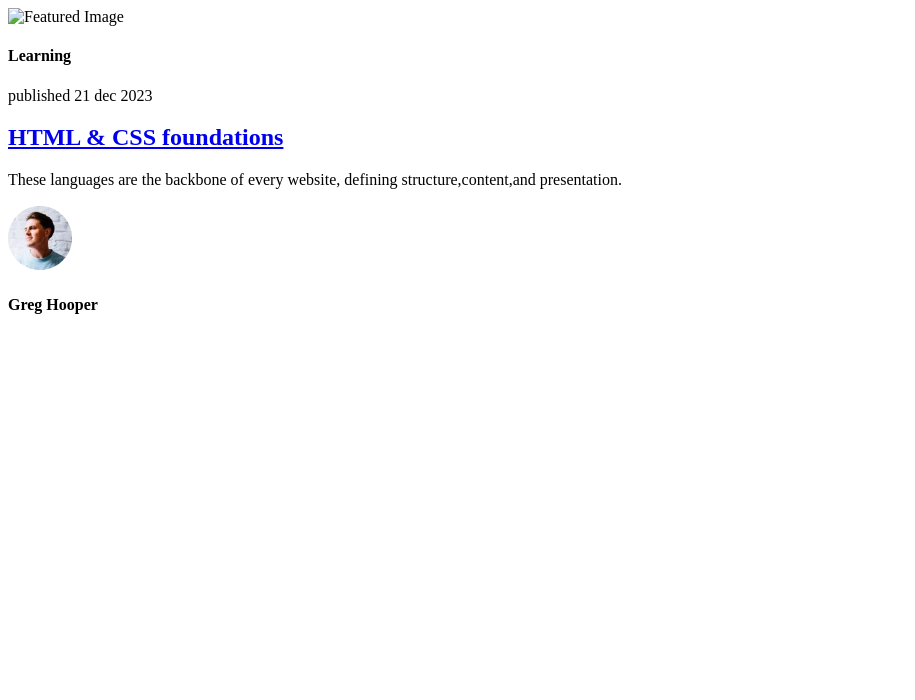
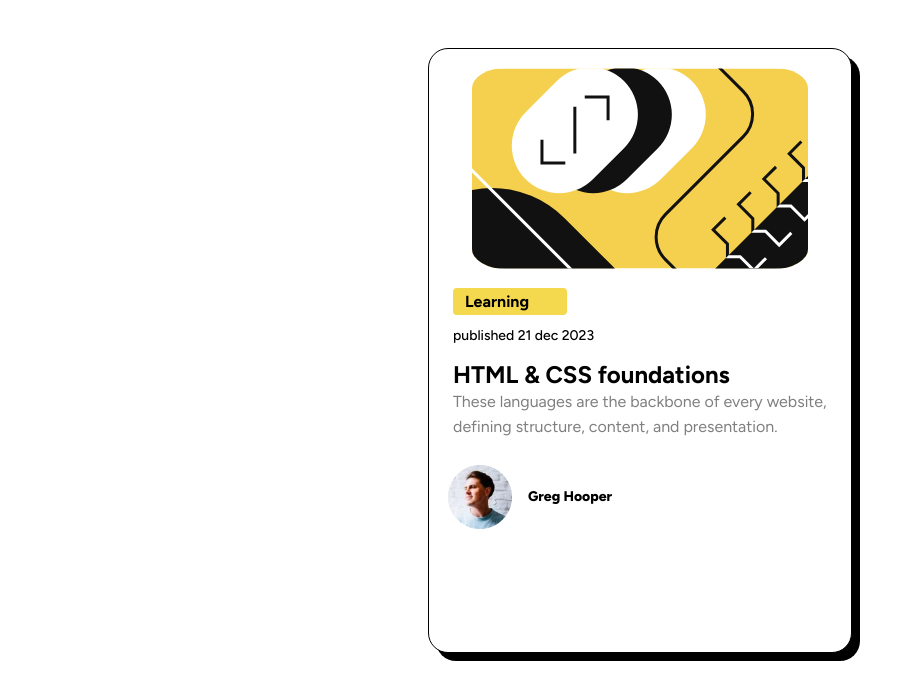
Before and after one commit to Papi84/blog-preview, a plain HTML site: page Blog Preview/index.html in a window 1280 px wide. Shown: the whole page, without its empty margins (0-915 px from the left). Drawn offline with Linux system fonts and the light colour scheme.

Commit message:
Update index.html
reviewed

```diff
--- a/Blog Preview/index.html
+++ b/Blog Preview/index.html
@@ -6,14 +6,14 @@
     <link rel="preconnect" href="https://fonts.googleapis.com">
     <link rel="preconnect" href="https://fonts.gstatic.com" crossorigin>
     <link href="https://fonts.googleapis.com/css2?family=Figtree:ital,wght@0,300..900;1,300..900&display=swap" rel="stylesheet">
-    <link rel="style.sheet" href="style.css">
+    <link rel="stylesheet" href="style.css">
 
     <title>Blog Preview</title>
 </head>
 <body>
    <section id="preview-card-container">
         <div class="preview-card-img">
-        <img src=".assets/images/illustration-article.svg" alt="Featured Image">
+            <img src="./assets/images/illustration-article.svg" alt="Featured Image">
         </div>
         <div class="preview-card-text">
             <div class="yellow-bg">
@@ -21,15 +21,14 @@
             </div>
             <p class="published-date">published 21 dec 2023</p>
             <a href="#">
-            <h2 class="blog-post-text">HTML & CSS foundations </h2>
+                <h2 class="blog-post-text">HTML & CSS foundations</h2>
             </a>
-        <p class="preview-text">These languages are the backbone of every website, defining structure,content,and presentation.</p>
+            <p class="preview-text">These languages are the backbone of every website, defining structure, content, and presentation.</p>
         </div>
         <div class="blog-post-avatar-container">
             <img src="./assets/images/image-avatar.webp" alt="blog Post Author Avatar">
             <h4>Greg Hooper</h4>
         </div>
    </section>
-
 </body>
 </html>
```
Lines whose indentation alone changed are shown as unchanged.
